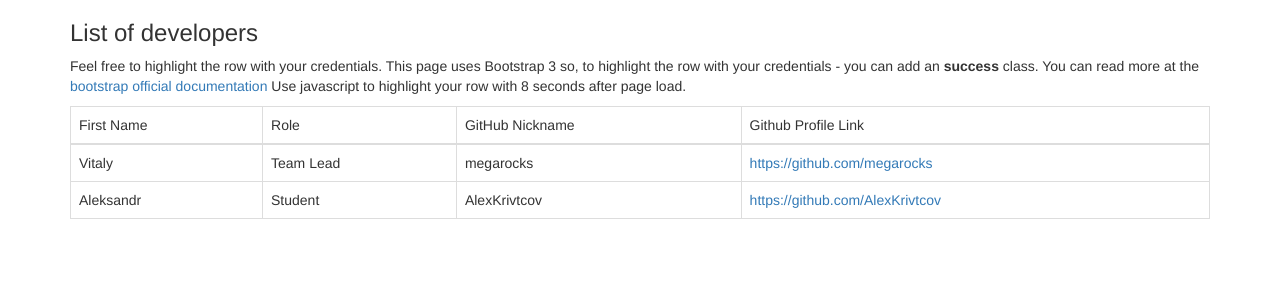
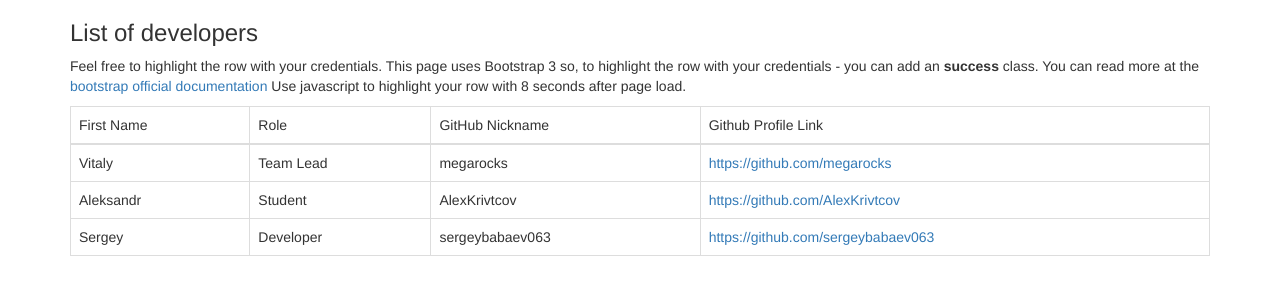
Before and after one commit to megarocks/js_courses, a plain HTML site: page class_07/index.html in a window 1280 px wide. Drawn offline with nearby package versions, Linux system fonts and the light colour scheme.

Commit message:
I wrote my information in the table.babaev

```diff
--- a/class_07/commonWork.js
+++ b/class_07/commonWork.js
@@ -1,6 +1,6 @@
 //add your code here
 setTimeout(function()
 {
-	var myString = document.getElementById("aleks-krivtsov-row");
+	var myString = document.getElementById("sergey-babaev-row");
 	var myStringClass = myString.className += ' success';
 }, 8000 );
--- a/class_07/index.html
+++ b/class_07/index.html
@@ -46,6 +46,12 @@
             <td>AlexKrivtcov</td>
             <td><a href="https://github.com/AlexKrivtcov">https://github.com/AlexKrivtcov</a></td>
         </tr>
+        <tr id="sergey-babaev-row" class="student-row">
+            <td>Sergey</td>
+            <td>Developer</td>
+            <td>sergeybabaev063</td>
+            <td><a href="https://github.com/sergeybabaev063">https://github.com/sergeybabaev063</a></td>
+        </tr>
         </tbody>
 
 
```
